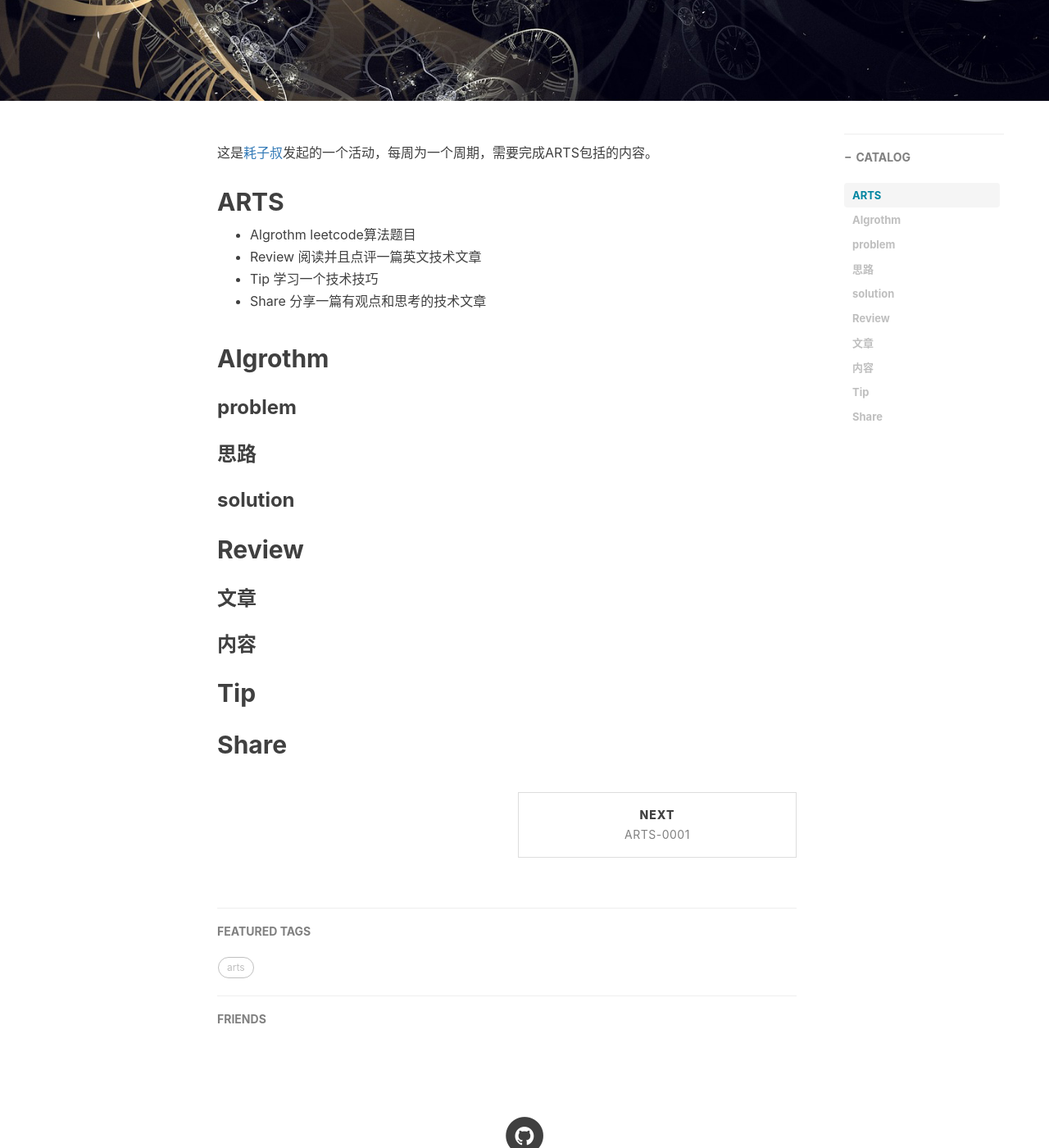
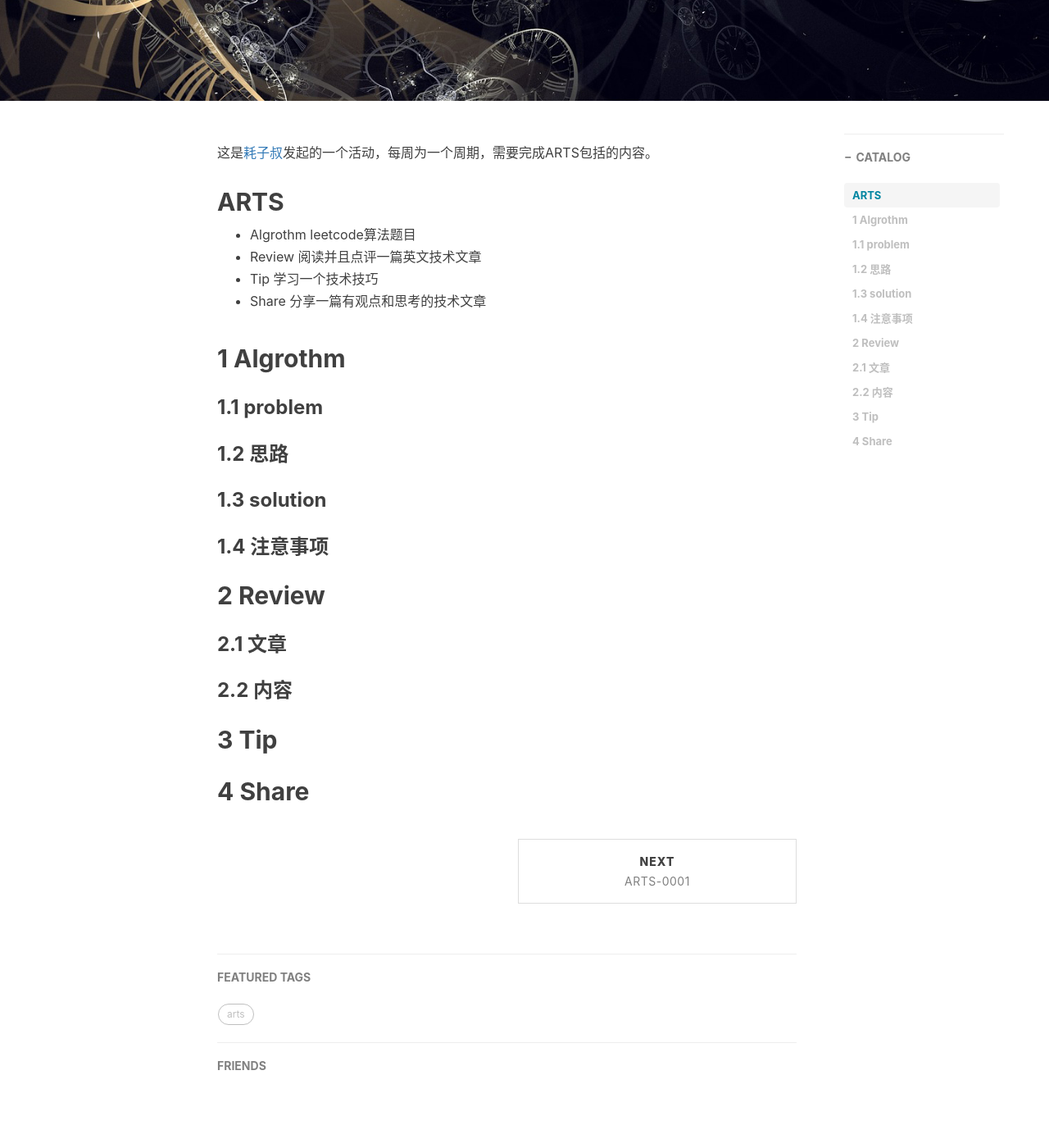
Before and after one commit to wz3118103/wz3118103.github.io, a Jekyll site: the page built from _posts/2018-11-13-ARTS-0000.md, in a window 1280 px wide and 1400 px high, scrolled down 400 px. Shown: the whole window at 82% size. Built offline with Jekyll 4.4.1, drawn with Linux system fonts in a browser that asks for light colours; nearby versions of some CDN libraries; comment, search, counter and statistics services are not loaded.

Commit message:
modify template

```diff
--- a/_posts/2018-11-13-ARTS-0000.md
+++ b/_posts/2018-11-13-ARTS-0000.md
@@ -17,23 +17,25 @@ tags:
  - Share 分享一篇有观点和思考的技术文章
 
 
-## Algrothm
+## 1 Algrothm
 
-### problem
+### 1.1 problem
 
-### 思路
+### 1.2 思路
 
-### solution
+### 1.3 solution
+
+### 1.4 注意事项
 
 
-## Review
+## 2 Review
 
-### 文章
+### 2.1 文章
 
-### 内容
+### 2.2 内容
 
 
-## Tip
+## 3 Tip
 
 
-## Share
+## 4 Share
```
